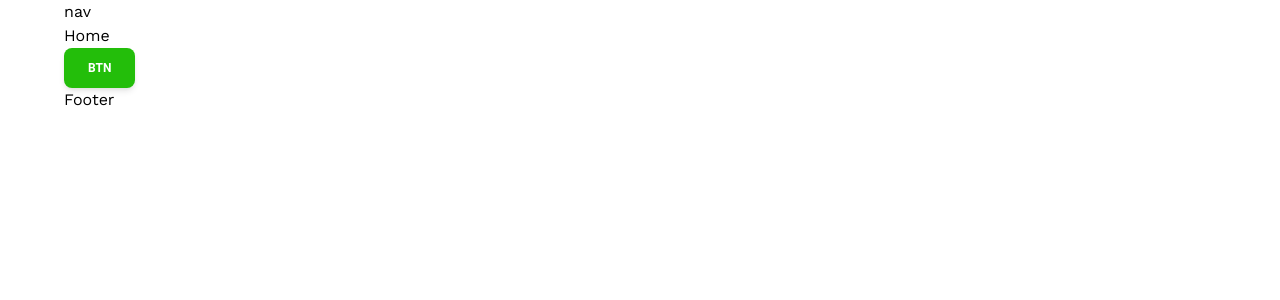
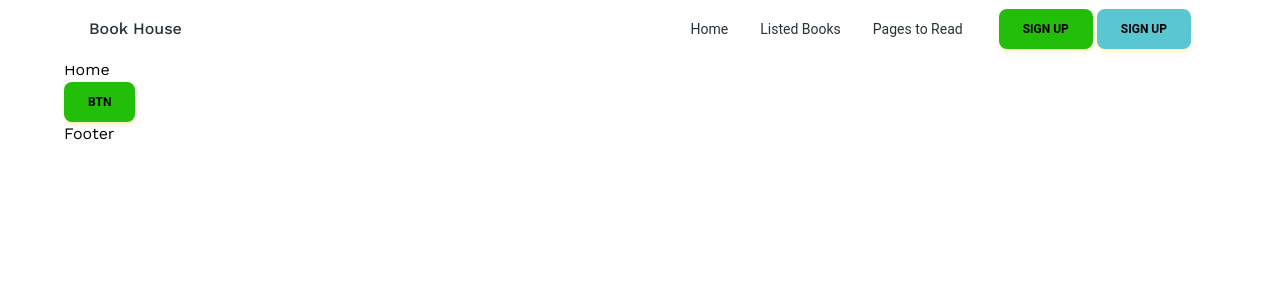
Before and after one commit to roushan-sheik/book-house, a React (Vite) app: page / in a window 1280 px wide. Shown: the top 300 px of the page. Built offline with nearby package versions, Linux system fonts and the light colour scheme; a web font is replaced by a local one.

Commit message:
dynamic navlink added with dynamic data

```diff
--- a/src/components/button/Btn.jsx
+++ b/src/components/button/Btn.jsx
@@ -8,7 +8,7 @@
     <Button
       className={` ${style}`}
       onClick={onClick}
-      color={color ? color : ""}
+      color={color ? color : "amber"}
       variant={variant}
     >
       {label || "Btn"}
--- /dev/null
+++ b/src/constants/nav.js
@@ -0,0 +1,14 @@
+export const navBarData = [
+  {
+    path: "/",
+    pathName: "Home",
+  },
+  {
+    path: "/listed-books",
+    pathName: "Listed Books",
+  },
+  {
+    path: "/page-to-read",
+    pathName: "Pages to Read",
+  },
+];
--- a/src/pages/shared/header/Header.jsx
+++ b/src/pages/shared/header/Header.jsx
@@ -1,8 +1,114 @@
-/* eslint-disable no-unused-vars */
+import {
+  Button,
+  IconButton,
+  MobileNav,
+  Navbar,
+  Typography,
+} from "@material-tailwind/react";
 import React from "react";
+import { NavLink } from "react-router-dom";
+import Btn from "../../../components/button/Btn";
+import { navBarData } from "../../../constants/nav";
+function Header() {
+  const [openNav, setOpenNav] = React.useState(false);
 
-const Header = () => {
-  return <nav>nav</nav>;
-};
+  React.useEffect(() => {
+    window.addEventListener(
+      "resize",
+      () => window.innerWidth >= 960 && setOpenNav(false)
+    );
+  }, []);
 
+  const navList = (
+    <ul className="mt-2 mb-4 flex flex-col gap-2 lg:mb-0 lg:mt-0 lg:flex-row lg:items-center lg:gap-6">
+      {navBarData.map((nav) => {
+        return (
+          <Typography
+            key={nav.pathName}
+            as="li"
+            variant="small"
+            className="p-1 font-normal text-sec"
+          >
+            <NavLink to={nav.path} className="flex items-center">
+              {nav.pathName}
+            </NavLink>
+          </Typography>
+        );
+      })}
+    </ul>
+  );
+
+  return (
+    <nav className="p-4">
+      <div className="-m-6  max-h-[768px] w-[calc(100%+48px)] overflow-scroll">
+        <Navbar className="sticky top-0 z-10 h-max max-w-full rounded-none px-4 py-2 lg:px-8 lg:py-4">
+          <div className="flex items-center justify-between text-blue-gray-900">
+            <NavLink
+              to={"/"}
+              href="#"
+              className="mr-4 cursor-pointer py-1.5 font-medium"
+            >
+              Book House
+            </NavLink>
+            <div className="flex items-center gap-4">
+              <div className="mr-4 hidden lg:block">{navList}</div>
+              <div className="flex items-center gap-x-1">
+                <Btn style={"bg_pri"} label={"Sign Up"} />
+                <Btn style={"bg_sec"} label={"Sign Up"} />
+              </div>
+              <IconButton
+                variant="text"
+                className="ml-auto h-6 w-6 text-inherit hover:bg-transparent focus:bg-transparent active:bg-transparent lg:hidden"
+                ripple={false}
+                onClick={() => setOpenNav(!openNav)}
+              >
+                {openNav ? (
+                  <svg
+                    xmlns="http://www.w3.org/2000/svg"
+                    fill="none"
+                    className="h-6 w-6"
+                    viewBox="0 0 24 24"
+                    stroke="currentColor"
+                    strokeWidth={2}
+                  >
+                    <path
+                      strokeLinecap="round"
+                      strokeLinejoin="round"
+                      d="M6 18L18 6M6 6l12 12"
+                    />
+                  </svg>
+                ) : (
+                  <svg
+                    xmlns="http://www.w3.org/2000/svg"
+                    className="h-6 w-6"
+                    fill="none"
+                    stroke="currentColor"
+                    strokeWidth={2}
+                  >
+                    <path
+                      strokeLinecap="round"
+                      strokeLinejoin="round"
+                      d="M4 6h16M4 12h16M4 18h16"
+                    />
+                  </svg>
+                )}
+              </IconButton>
+            </div>
+          </div>
+          <MobileNav open={openNav}>
+            {navList}
+            <div className="flex items-center gap-x-1">
+              <Button fullWidth variant="text" size="sm" className="">
+                <span>Log In</span>
+              </Button>
+              <Button fullWidth variant="gradient" size="sm" className="">
+                <span>Sign in</span>
+              </Button>
+            </div>
+          </MobileNav>
+        </Navbar>
+      </div>
+    </nav>
+  );
+}
 export default Header;
```
